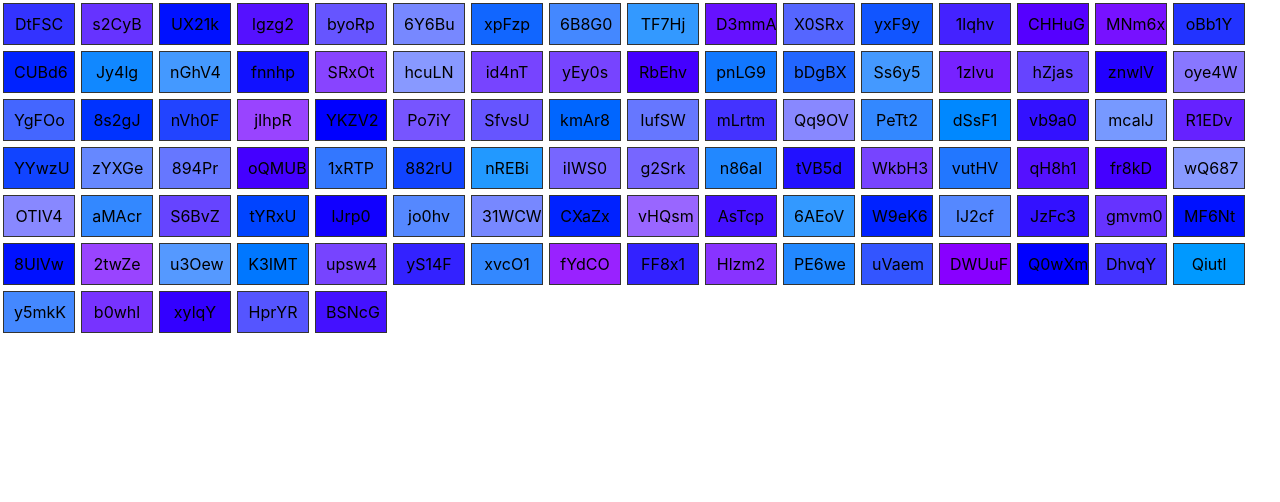
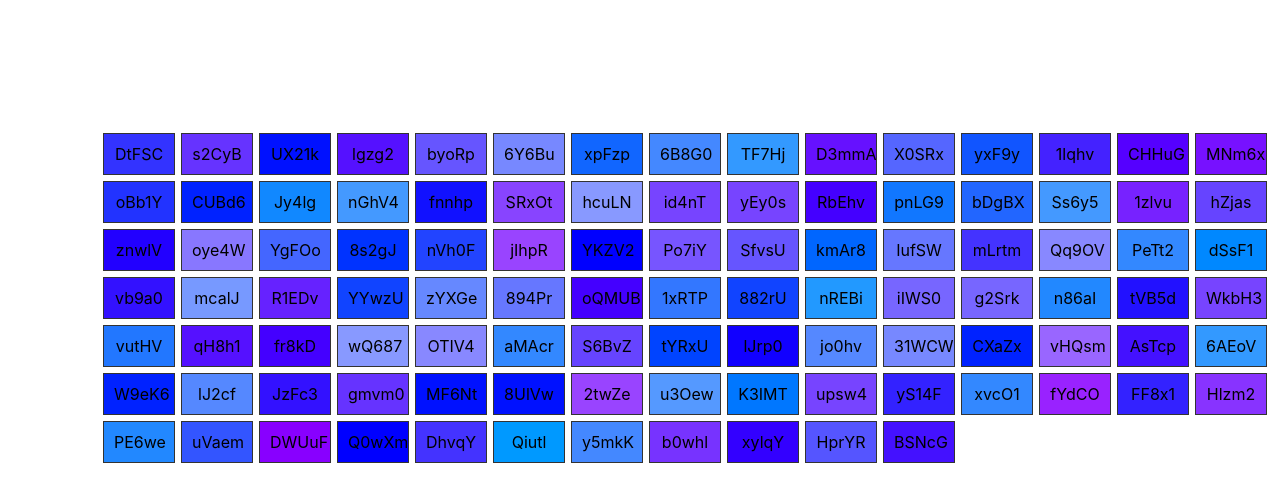
Before and after one commit to mdnelles/snapshot, a React (Create React App) app: page / in a window 1280 px wide. Shown: the top 502 px of the page. Built offline with nearby package versions, Linux system fonts and the light colour scheme.

Commit message:
simulate nav left and top

```diff
--- a/src/App.js
+++ b/src/App.js
@@ -11,9 +11,6 @@ function makeid() {
    return text;
 }
 
-const Block = (props) => {
-   const { id } = props;
-};
 const rand = () => {
    return Math.floor(Math.random() * 10);
 };
@@ -45,7 +42,9 @@ const diff = () => {
 
 function App() {
    let t = diff();
-   return <div>{t.map((o) => o)}</div>;
+   return (
+      <div style={{ paddingLeft: 100, paddingTop: 130 }}>{t.map((o) => o)}</div>
+   );
 }
 
 export default App;
```
